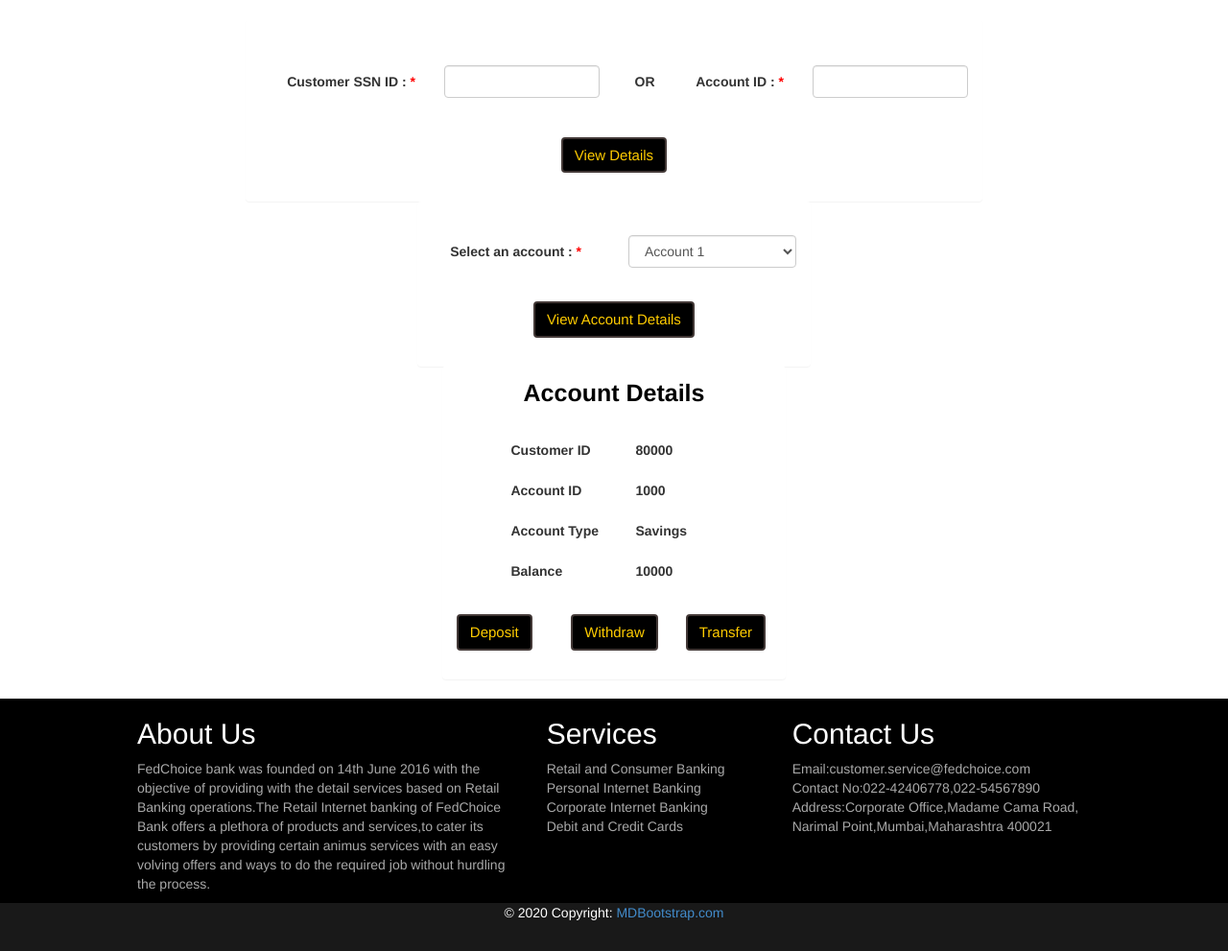
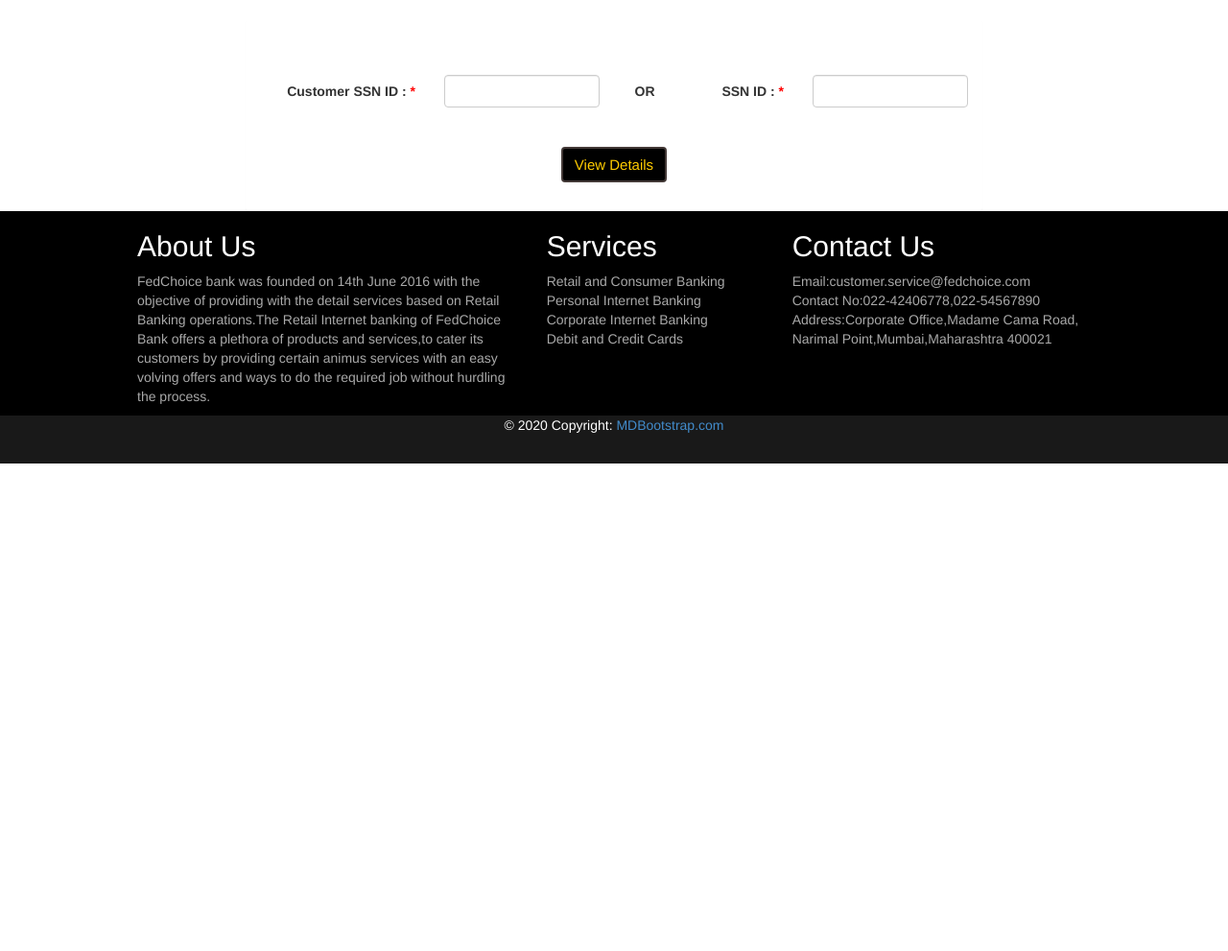
Before and after one commit to VSatej/Retail-Banking, a Flask app: page /accountDetails in a window 1280 px wide. Shown: the part 113-1104 px from the top of the page at 96% size. After the commit the page ends 596 px from the top, so only its background shows below. Run offline with Flask 2, Linux system fonts and the light colour scheme; parts of the project's set-up code (start-up, migrations or seed data) failed here and were passed over; some libraries are stand-ins or nearby versions.

Commit message:
Cashier login added, redirects to be handed. Account details page done

```diff
--- a/app.py
+++ b/app.py
@@ -20,7 +20,7 @@ def register():
     return render_template('register.html')
 
 
-@app.route('/login',methods=['POST'])
+@app.route('/login',methods=['POST',"GET"])
 def login():
     error = None
     if request.method == 'POST':
@@ -30,7 +30,11 @@ def login():
         server_pass = db.get_password(login)
         if len(server_pass) != 0 and server_pass[0][0] == password:
             flash('Logged In Successfully')
-            return render_template('client.html',name=login)
+            acc_type = db.get_type(login)
+            if acc_type[0][0] == "Cashier":
+                return redirect(url_for('accountDetails'))
+            else:
+                return render_template('createAccount.html')
         else:
             error = "Invalid Credentials"
             return redirect(request.url)
@@ -282,6 +286,56 @@ def cashier_withdraw():
 
 @app.route("/accountDetails",methods=['POST','GET'])
 def accountDetails():
+    if request.method == 'POST':
+        error = None
+        di = request.form.to_dict()
+        if "cust_ssn_id" in di.keys():
+            SSN_ID = request.form["cust_ssn_id"]
+            Customer_ID = request.form["cust_id"]
+            if not SSN_ID and not Customer_ID:
+                error = "Enter either Customer ID or SSN ID to fetch acount"
+                return render_template("accountDetails.html",error=error)
+            elif SSN_ID:
+                db = DBHandler()
+                customer = db.get_customer_from_SSN_ID(SSN_ID)
+                print(customer)
+                if len(customer) == 0:
+                    error = "Invalid SSN ID"
+                    return render_template("accountDetails.html",error=error)
+                else:
+                    db = DBHandler()
+                    accounts = db.get_all_accounts(SSN_ID)
+                    return render_template("accountDetails.html",accounts=accounts)
+            elif Customer_ID:
+                db = DBHandler()
+                customer = db.get_customer_from_Customer_ID(Customer_ID)
+                if len(customer) == 0:
+                    error = "Invalid Customer ID"
+                    return render_template("accountDetails.html",error=error)
+                else:
+                    db = DBHandler()
+                    accounts = db.get_all_accounts(Customer_ID)
+                    return render_template("accountDetails.html",accounts=accounts)
+
+        elif "account_list" in di.keys():
+            account_id = request.form["account_list"]
+            db = DBHandler()
+            account = db.get_account(account_id)
+            return render_template("accountDetails.html", account=account[0])
+
+        elif "action" in di.keys():
+            cust = request.form["cust_id"]
+            acc = request.form["acc_id"]
+            typ = request.form["acc_type"]
+            bal = request.form["acc_bal"]
+            account = [cust,acc,typ,bal]
+            if request.form["action"] == 'Deposit':
+                return render_template("cashier_deposit.html",account=account)
+            elif request.form['action'] == 'Transfer':
+                return render_template("cashier_transfer.html",account=account)
+            elif request.form['action'] == 'Withdraw':
+              return render_template("cashier_withdraw.html",account=account)
+
     return render_template("accountDetails.html")
 
 @app.route("/cashier_deposit",methods=['POST','GET'])
--- a/templates/accountDetails.html
+++ b/templates/accountDetails.html
@@ -15,6 +15,13 @@
 -->
 <div class="panel panel-default" style="border: 0px;width:60%;background:white;margin:auto;padding-top:1%">
         <div class="panel-body" style="border: 0px">
+        {% if error %}
+        <center><p class=error><strong>Error:</strong> {{ error }}<center>
+{% endif %}
+{% if message %}
+        <center><p class=error><strong>Messaage:</strong> {{ message }}<center>
+{% endif %}
+            <center><p>
             <form class="form-horizontal" style="padding: auto" name="data_fetch" method="POST">
                 <br>
                  <div class="form-group required">
@@ -23,15 +30,15 @@
                         <!--
                         User will enter this value
                         -->
-                        <input type="number" style="text-align: left;" class="form-control"style=" box-sizing: border-box" value="Current" name="cust_ssn_id">
+                        <input type="number" style="text-align: left;" class="form-control"style=" box-sizing: border-box" value="Current" name="cust_id">
                     </div>
                     <label class="control-label- col-md-1" style="text-align: center;padding: 1%;text-align: center">OR</label>
-                    <label class="control-label col-md-2">Account ID : </label>
+                    <label class="control-label col-md-2">SSN ID : </label>
                     <div class="col-md-3">
                         <!--
                             User will enter this value
                         -->
-                        <input type="number" minlength="9" maxlength="9" class="form-control"style=" box-sizing: border-box;" value="Current" name="cust_acc_id">
+                        <input type="number" minlength="9" maxlength="9" class="form-control"style=" box-sizing: border-box;" value="Current" name="cust_ssn_id">
                     </div>
                 </div>
                 <br>
@@ -49,7 +56,7 @@
 <!--
 Displays account(s), as a drop drown if input is customer ID/SSN ID
 -->
-
+{%if accounts%}
 <div class="panel panel-default" style="border: 0px;width:32%;background:white;margin:auto;">
         <div class="panel-body" style="border: 0px">
             <form class="form-horizontal" name="view_account_details_form"  style="padding: auto" method="POST">
@@ -61,8 +68,9 @@ Displays account(s), as a drop drown if input is customer ID/SSN ID
                         Account IDs of current customer should be displayed
                         -->
                         <select class="form-control" name="account_list">
-						  <option>Account 1</option>
-                          <option>Account 2</option>
+						  {% for acc in accounts %}
+                                <option>{{acc[1]}}</option>
+                            {% endfor %}
 						</select>
                     </div>
                 </div>
@@ -75,7 +83,7 @@ Displays account(s), as a drop drown if input is customer ID/SSN ID
             </form>
         </div>
 </div>
-
+{%endif%}
 <!--
 if account ID is input, then display
 relevant account information – Customer ID, Account ID, Account type, Balance
@@ -84,7 +92,7 @@ AND also
 
 when user selects a particular account from drop down list then this information is to be displayed
 -->
-
+{%if account%}
 <div class="panel panel-default" style="border: 0px;width:28%;background:white;margin:auto;">
         <div class="panel-heading" style="border: 0px;background-image:none;background:white;color:black;text-align: center;font-size: 25px"><b>Account Details</b></div>
         <div class="panel-body">
@@ -95,7 +103,7 @@ when user selects a particular account from drop down list then this information
                             <!--
                                 This label should display the Customer ID
                             -->
-                        <label name = "cust_id" class="control-label" style="text-align: left;padding-left:5%">80000</label>
+                        <input name = "cust_id" class="form-control" style=" box-sizing: border-box;" readonly value={{account[0]}}></input>
                     </div>
                 </div>
                 <div class="form-group">
@@ -104,7 +112,7 @@ when user selects a particular account from drop down list then this information
                             <!--
                                 This label should display the Account ID
                             -->
-                        <label name="acc_id" class="control-label" style="text-align: left;padding-left:5%">1000</label>
+                        <input name="acc_id" class="form-control" style=" box-sizing: border-box;" readonly value={{account[1]}}></input>
 
                     </div>
                 </div>
@@ -114,7 +122,8 @@ when user selects a particular account from drop down list then this information
                             <!--
                                 This label should display the Account Type
                             -->
-                        <label name="acc_type" class="control-label" style="text-align: left;padding-left:5%">Savings</label>
+                        {%if account[6] == "S" %}<input name="acc_type" class="form-control" style=" box-sizing: border-box;" readonly value="Savings"></input>{%endif%}
+                        {%if account[6] == "C" %}<input name="acc_type" class="form-control" style=" box-sizing: border-box;" readonly value="Current"></input>{%endif%}
                     </div>
                 </div>
                 <div class="form-group">
@@ -123,26 +132,39 @@ when user selects a particular account from drop down list then this information
                             <!--
                                 This label should display the account balance
                             -->
-                        <label name="acc_bal" class="control-label" style="text-align: left;padding-left:5%">10000</label>
+                        <input name="acc_bal" class="form-control" style=" box-sizing: border-box;" readonly value={{account[2]}}></input>
                     </div>
                 </div>
                 <br>
-                <div class="form-group">
+
                     <div class="col-md-4">
-                    <a href="{{ url_for('cashier_deposit') }}" name="deposit" class="btn btn-default" style="background-color: black;color:#FFCC00;border: 2px solid #433937;font-size: 15px">Deposit</a>
+                    <center><button type="submit" name="action" class="btn btn-default" style="background-color: black;color:#FFCC00;border: 2px solid #433937;font-size: 15px" value="Deposit">Deposit</button></center>
                     </div>
                     <div class="col-md-4">
-                    <a href="{{ url_for('cashier_withdraw') }}" name="withdraw" class="btn btn-default" style="background-color: black;color:#FFCC00;border: 2px solid #433937;font-size: 15px">Withdraw</a>
+                    <center><button type="submit" name="action" class="btn btn-default" style="background-color: black;color:#FFCC00;border: 2px solid #433937;font-size: 15px"value="Transfer">Transfer</button></center>
                     </div>
                     <div class="col-md-4">
-                    <a href="{{ url_for('cashier_transfer') }}" name="transfer" class="btn btn-default" style="background-color: black;color:#FFCC00;border: 2px solid #433937;font-size: 15px">Transfer</a>
+                    <center><button type="submit" name="action" class="btn btn-default" style="background-color: black;color:#FFCC00;border: 2px solid #433937;font-size: 15px"value="Withdraw">Withdraw</button></center>
                     </div>
-                </div>
+
+
+
+                    <!-- <div class="col-md-4">
+                    <a href="{{ url_for('cashier_deposit') }}" name="action" class="btn btn-default" style="background-color: black;color:#FFCC00;border: 2px solid #433937;font-size: 15px">Deposit</a>
+                    </div>
+                    <div class="col-md-4">
+                    <a href="{{ url_for('cashier_withdraw') }}" name="action" class="btn btn-default" style="background-color: black;color:#FFCC00;border: 2px solid #433937;font-size: 15px">Withdraw</a>
+                    </div>
+                    <div class="col-md-4">
+                    <a href="{{ url_for('cashier_transfer') }}" name="action" class="btn btn-default" style="background-color: black;color:#FFCC00;border: 2px solid #433937;font-size: 15px">Transfer</a>
+                    </div> -->
+
             </form>
             </form>
         </div>
 </div>
 <br>
 </div>
+{%endif%}
 {% include "footer.html" %}
 {% endblock %}
```
Also changed, not shown: database/data.sql (+5 -4 lines), database/db_handler.py (+9 -0 lines), templates/cashier_deposit.html (+4 -4 lines), templates/cashier_transfer.html (+6 -4 lines), templates/cashier_withdraw.html (+4 -4 lines).
